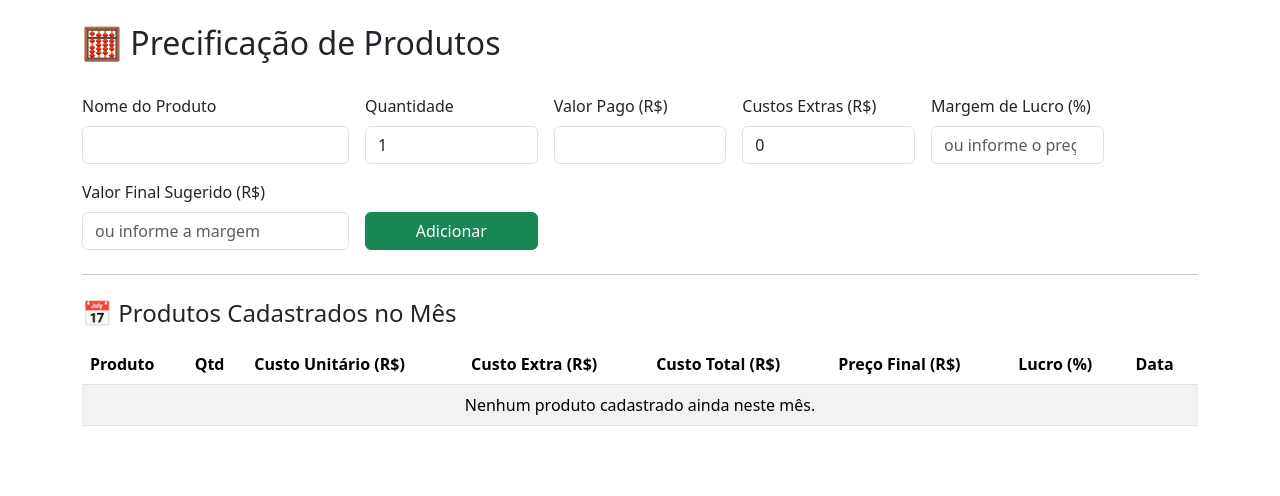
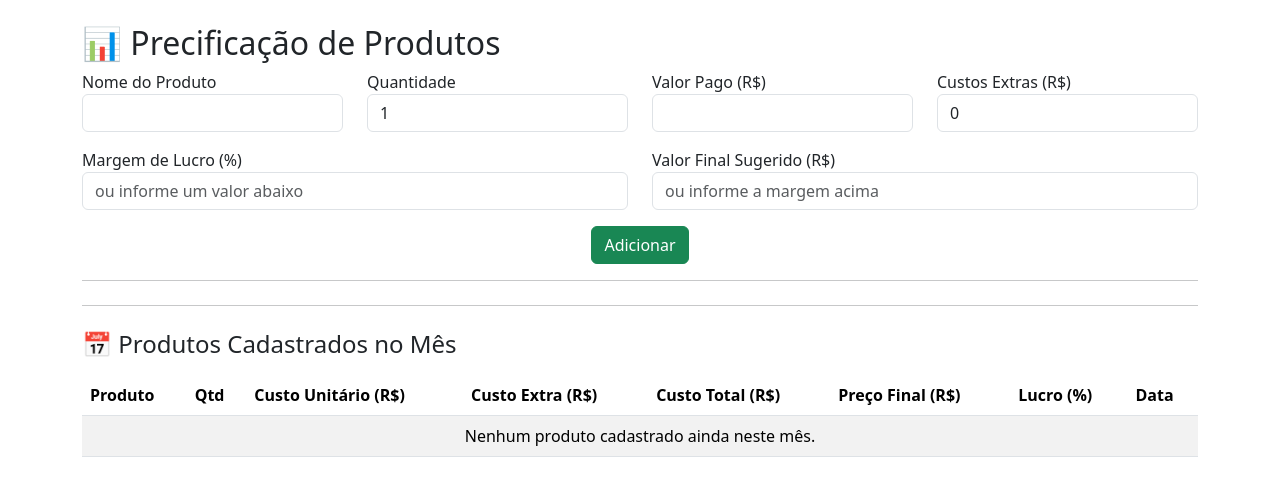
Before and after one commit to ribeiromendes5014-design/docebella-livrocaixa, a Django app: page /precificacao/ in a window 1280 px wide. Shown: the part 56-552 px from the top of the page. Run offline with Django 5.2, Linux system fonts and the light colour scheme; data that the repository does not hold is empty; parts of the project's set-up code (start-up, migrations or seed data) failed here and were passed over.

Commit message:
Update precificacao.html

```diff
--- a/templates/precificacao/precificacao.html
+++ b/templates/precificacao/precificacao.html
@@ -3,37 +3,53 @@
 
 {% block content %}
 <div class="container mt-4">
-    <h2>🧮 Precificação de Produtos</h2>
+    <h2>📊 Precificação de Produtos</h2>
 
-    <form method="POST" class="row g-3 mt-3">
-        {% csrf_token %}
-        <div class="col-md-3">
-            <label class="form-label">Nome do Produto</label>
-            <input type="text" name="nome" class="form-control" required>
+    <form id="form-precificacao" method="POST">
+      {% csrf_token %}
+      <div class="row mb-3">
+        <div class="col">
+          <label>Nome do Produto</label>
+          <input type="text" name="nome" id="nome" class="form-control" required>
         </div>
-        <div class="col-md-2">
-            <label class="form-label">Quantidade</label>
-            <input type="number" name="quantidade" class="form-control" value="1" required>
+        <div class="col">
+          <label>Quantidade</label>
+          <input type="number" name="quantidade" id="quantidade" class="form-control" value="1" min="1" required>
         </div>
-        <div class="col-md-2">
-            <label class="form-label">Valor Pago (R$)</label>
-            <input type="number" step="0.01" name="valor_pago" class="form-control" required>
+        <div class="col">
+          <label>Valor Pago (R$)</label>
+          <input type="number" step="0.01" name="valor_pago" id="valor_pago" class="form-control" required>
         </div>
-        <div class="col-md-2">
-            <label class="form-label">Custos Extras (R$)</label>
-            <input type="number" step="0.01" name="custo_extra" class="form-control" value="0">
+        <div class="col">
+          <label>Custos Extras (R$)</label>
+          <input type="number" step="0.01" name="custos_extras" id="custos_extras" class="form-control" value="0">
         </div>
-        <div class="col-md-2">
-            <label class="form-label">Margem de Lucro (%)</label>
-            <input type="number" step="0.01" name="margem_lucro" class="form-control" placeholder="ou informe o preço">
+      </div>
+
+      <div class="row mb-3">
+        <div class="col">
+          <label>Margem de Lucro (%)</label>
+          <input type="number" step="0.01" name="margem_lucro" id="margem_lucro" class="form-control" placeholder="ou informe um valor abaixo">
         </div>
-        <div class="col-md-3">
-            <label class="form-label">Valor Final Sugerido (R$)</label>
-            <input type="number" step="0.01" name="valor_sugerido" class="form-control" placeholder="ou informe a margem">
+        <div class="col">
+          <label>Valor Final Sugerido (R$)</label>
+          <input type="number" step="0.01" name="valor_sugerido" id="valor_sugerido" class="form-control" placeholder="ou informe a margem acima">
         </div>
-        <div class="col-md-2 d-flex align-items-end">
-            <button type="submit" class="btn btn-success w-100">Adicionar</button>
-        </div>
+      </div>
+
+      <div class="mb-3 text-center">
+        <button type="submit" class="btn btn-success">Adicionar</button>
+      </div>
+
+      <hr>
+
+      <!-- Resumo automático -->
+      <div class="card p-3 bg-light" id="resumo-container" style="display:none;">
+        <h5>🧾 Resumo da Precificação</h5>
+        <p><strong>Custo Total:</strong> R$ <span id="resumo_custo_total">0.00</span></p>
+        <p><strong>Preço Final:</strong> R$ <span id="resumo_preco_final">0.00</span></p>
+        <p><strong>Lucro Estimado:</strong> R$ <span id="resumo_lucro">0.00</span> (<span id="resumo_percentual">0</span>%)</p>
+      </div>
     </form>
 
     <hr class="my-4">
@@ -58,9 +74,9 @@
                 <td>{{ p.nome }}</td>
                 <td>{{ p.quantidade }}</td>
                 <td>{{ p.valor_pago }}</td>
-                <td>{{ p.custo_extra }}</td>
+                <td>{{ p.custos_extras }}</td>
                 <td>{{ p.custo_total }}</td>
-                <td>{{ p.valor_final }}</td>
+                <td>{{ p.valor_sugerido }}</td>
                 <td>{{ p.margem_lucro|floatformat:2 }}</td>
                 <td>{{ p.criado_em|date:"d/m/Y" }}</td>
             </tr>
@@ -71,3 +87,58 @@
     </table>
 </div>
 {% endblock %}
+
+{% block extra_js %}
+<script>
+document.addEventListener('DOMContentLoaded', function() {
+  const qtd = document.getElementById('quantidade');
+  const valorPago = document.getElementById('valor_pago');
+  const custosExtras = document.getElementById('custos_extras');
+  const margemLucro = document.getElementById('margem_lucro');
+  const valorSugerido = document.getElementById('valor_sugerido');
+  const resumoContainer = document.getElementById('resumo-container');
+
+  const custoTotalEl = document.getElementById('resumo_custo_total');
+  const precoFinalEl = document.getElementById('resumo_preco_final');
+  const lucroEl = document.getElementById('resumo_lucro');
+  const percentualEl = document.getElementById('resumo_percentual');
+
+  function atualizarResumo() {
+    const qtdVal = parseFloat(qtd.value) || 0;
+    const valorPagoVal = parseFloat(valorPago.value) || 0;
+    const custoExtraVal = parseFloat(custosExtras.value) || 0;
+    const margemVal = parseFloat(margemLucro.value) || 0;
+    const valorSugeridoVal = parseFloat(valorSugerido.value) || 0;
+
+    const custoTotal = (valorPagoVal + custoExtraVal) * qtdVal;
+    let precoFinal = 0;
+    let lucro = 0;
+    let perc = 0;
+
+    if (valorSugeridoVal > 0) {
+      precoFinal = valorSugeridoVal;
+      lucro = precoFinal - custoTotal;
+      perc = (lucro / custoTotal) * 100;
+    } else if (margemVal > 0) {
+      precoFinal = custoTotal * (1 + margemVal / 100);
+      lucro = precoFinal - custoTotal;
+      perc = margemVal;
+    }
+
+    if (custoTotal > 0) {
+      resumoContainer.style.display = "block";
+      custoTotalEl.textContent = custoTotal.toFixed(2);
+      precoFinalEl.textContent = precoFinal.toFixed(2);
+      lucroEl.textContent = lucro.toFixed(2);
+      percentualEl.textContent = perc.toFixed(2);
+    } else {
+      resumoContainer.style.display = "none";
+    }
+  }
+
+  [qtd, valorPago, custosExtras, margemLucro, valorSugerido].forEach(el => {
+    el.addEventListener('input', atualizarResumo);
+  });
+});
+</script>
+{% endblock %}
```
